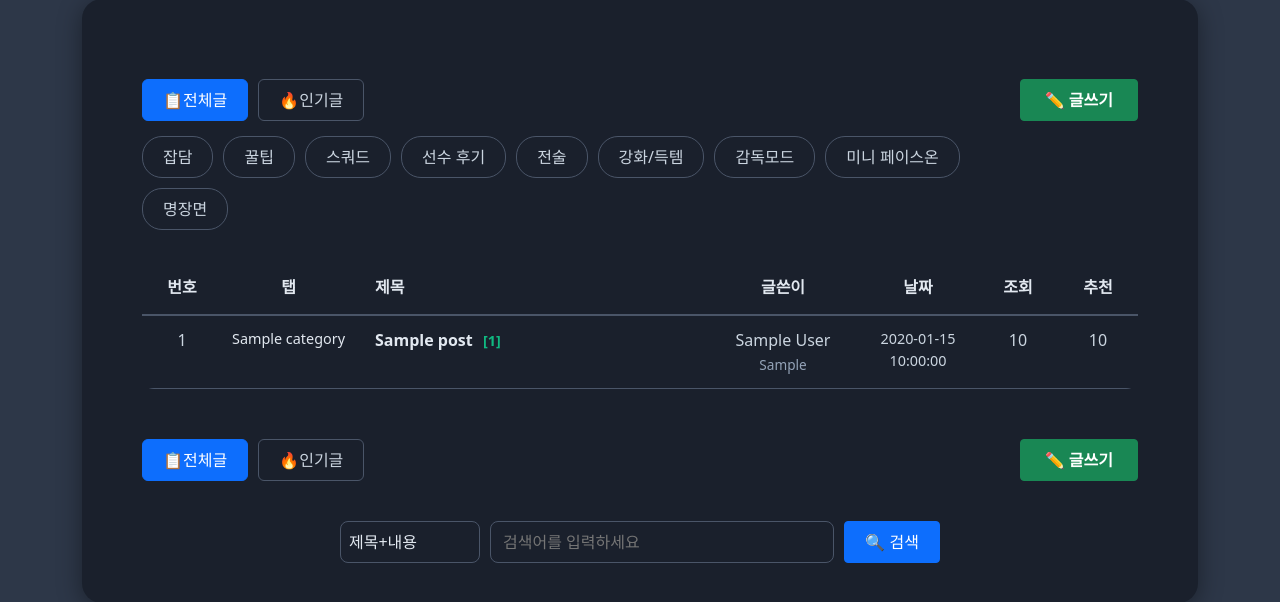
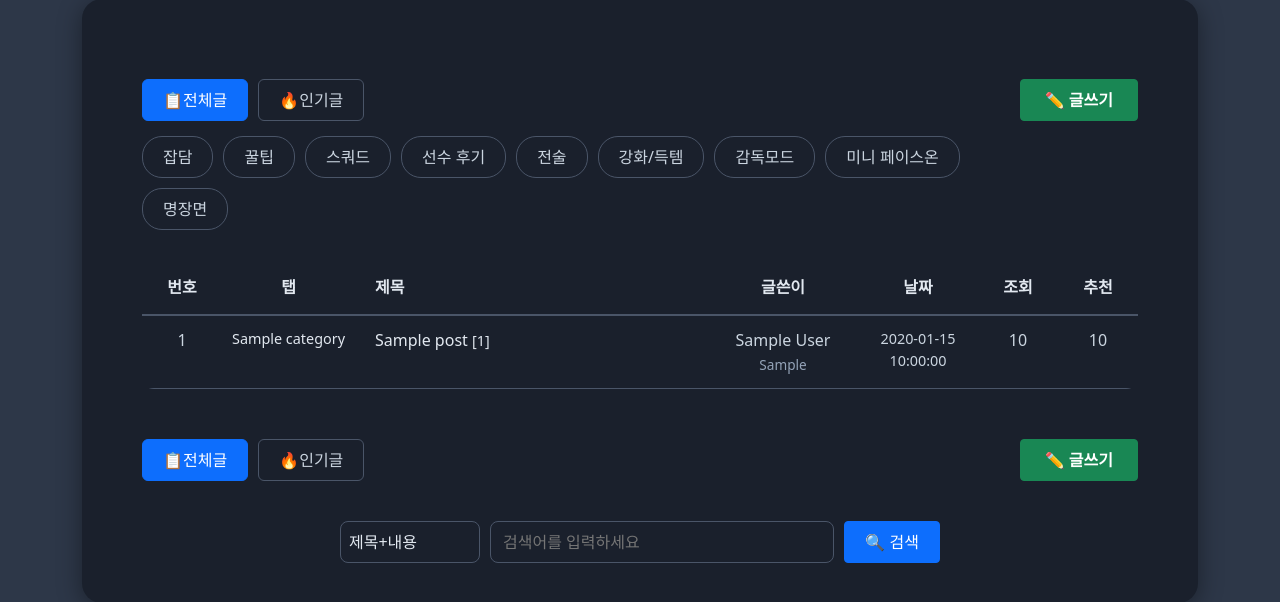
Before and after one commit to shrimpking1994-boop/FCOnQ-web, a Flask app: template templates/community.html in a window 1280 px wide. Shown: the part 253-855 px from the top of the page. Run offline with Flask 3, Linux system fonts and the light colour scheme; the template is opened without the code that fills it: most values are stand-ins (such as "Sample title", 1, 10 or a date in 2020); some libraries are stand-ins or nearby versions.

Commit message:
댓글 ui 전반적인 수정

```diff
--- a/templates/community.html
+++ b/templates/community.html
@@ -127,23 +127,24 @@
                         {% endif %}
                     </td>
                     <td style="padding: 12px 20px;">
-                        <strong style="color: var(--text-primary); font-size: 1rem;">
+                        <span style="color: var(--text-primary); font-size: 1rem; font-weight: 500;">
                             {% if post.is_deleted and session.get('user_role') == 'admin' %}
                             <span
                                 style="background: #ef4444; color: white; padding: 2px 8px; border-radius: 4px; font-size: 0.75rem; margin-right: 6px;">삭제됨</span>
                             {% endif %}
                             {{ post.title }}
                             {% if post.comment_count > 0 %}
-                            <span style="margin-left: 6px; color: #10b981; font-size: 0.9rem;">[{{ post.comment_count
-                                }}]</span>
+                            <span style="margin-left: 0px; color: var(--text-primary); font-size: 0.9rem;">[{{
+                                post.comment_count }}]</span>
                             {% endif %}
                             {% if post.has_image %}
                             <span style="margin-left: 6px; font-size: 0.9rem;">🖼️</span>
                             {% endif %}
                             {% if post.has_video %}
-                            <span style="margin-left: 6px; font-size: 0.9rem;">▶️</span>
+                            <span
+                                style="margin-left: {% if post.has_image %}-5px{% else %}6px{% endif %}; font-size: 0.9rem;">▶️</span>
                             {% endif %}
-                        </strong>
+                        </span>
                     </td>
                     <td style="text-align: center; padding: 12px 10px; color: var(--text-secondary);">
                         {{ post.author }} <span style="color: var(--text-muted); font-size: 0.85em;">{{ post.ip_display
```
Also changed, not shown: templates/community_post.html (+5 -4 lines).
